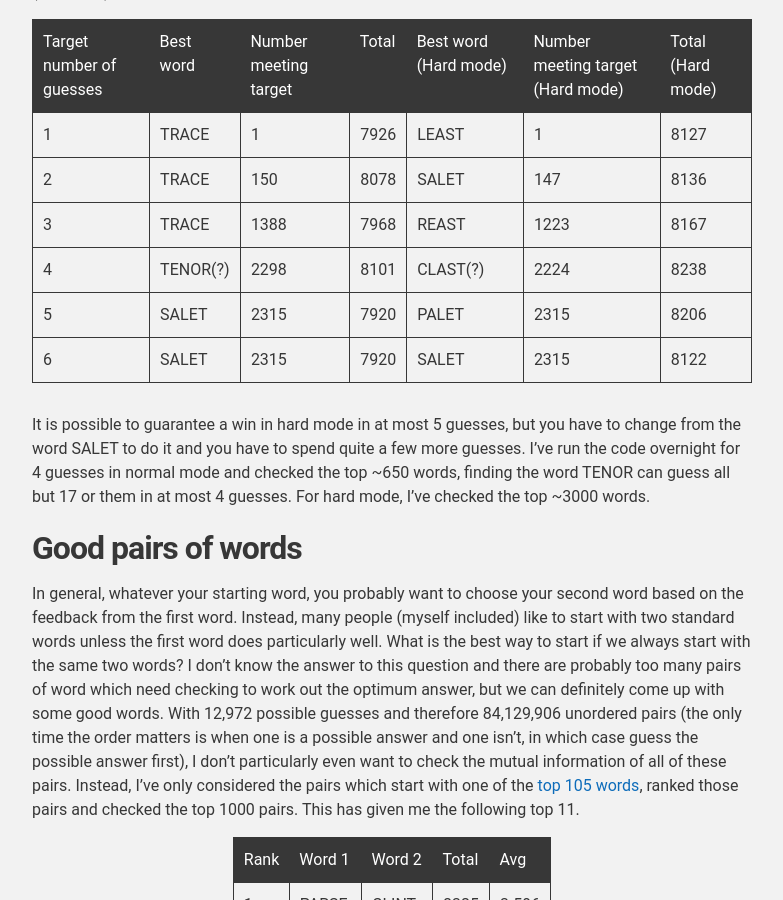
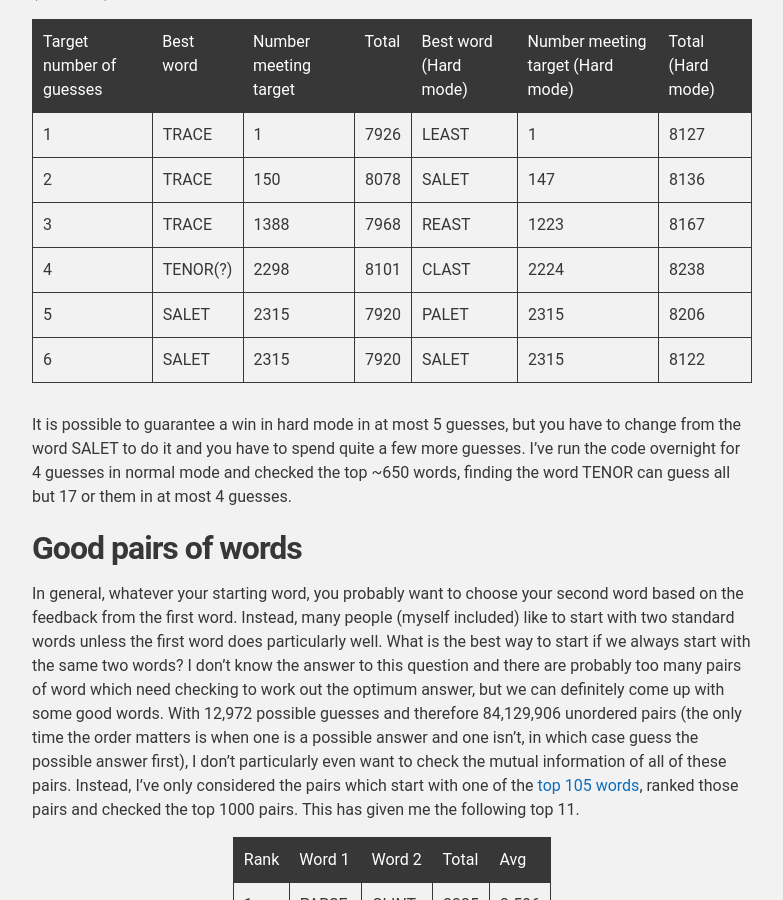
Before and after one commit to Tom-Johnston/Tom-Johnston.github.io, a Jekyll site: the page built from _posts/2022-02-07-optimal-wordle-strategies.md, in a window 1280 px wide and 900 px high, scrolled down 5348 px. Shown: the whole window, without its empty margins (248-1031 px from the left). Built offline with Jekyll 4.4.1, drawn with Linux system fonts in a browser that asks for light colours; nearby versions of some CDN libraries; our own code applies the rules of GitHub Pages for plain Markdown files.

Commit message:
Confirm that CLAST is optimal for hard mode

```diff
--- a/_posts/2022-02-07-optimal-wordle-strategies.md
+++ b/_posts/2022-02-07-optimal-wordle-strategies.md
@@ -170,13 +170,13 @@
 | 1                        | TRACE     | 1                     | 7926  | LEAST                 | 1                                 | 8127              |
 | 2                        | TRACE     | 150                   | 8078  | SALET                 | 147                               | 8136              |
 | 3                        | TRACE     | 1388                  | 7968  | REAST                 | 1223                              | 8167              |
-| 4                        | TENOR(?)  | 2298                  | 8101  | CLAST(?)              | 2224                              | 8238              |
+| 4                        | TENOR(?)  | 2298                  | 8101  | CLAST                 | 2224                              | 8238              |
 | 5                        | SALET     | 2315                  | 7920  | PALET                 | 2315                              | 8206              |
 | 6                        | SALET     | 2315                  | 7920  | SALET                 | 2315                              | 8122              |
 
 </div>
 
-It is possible to guarantee a win in hard mode in at most 5 guesses, but you have to change from the word SALET to do it and you have to spend quite a few more guesses. I've run the code overnight for 4 guesses in normal mode and checked the top &#126;650 words, finding the word TENOR can guess all but 17 or them in at most 4 guesses. For hard mode, I've checked the top &#126;3000 words.
+It is possible to guarantee a win in hard mode in at most 5 guesses, but you have to change from the word SALET to do it and you have to spend quite a few more guesses. I've run the code overnight for 4 guesses in normal mode and checked the top &#126;650 words, finding the word TENOR can guess all but 17 or them in at most 4 guesses.
 
 ## Good pairs of words
 
```
